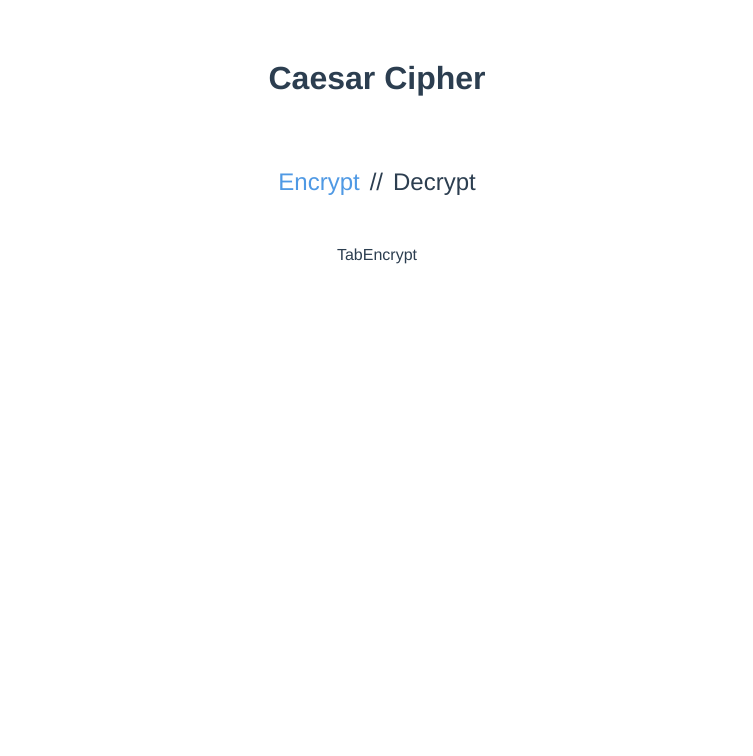
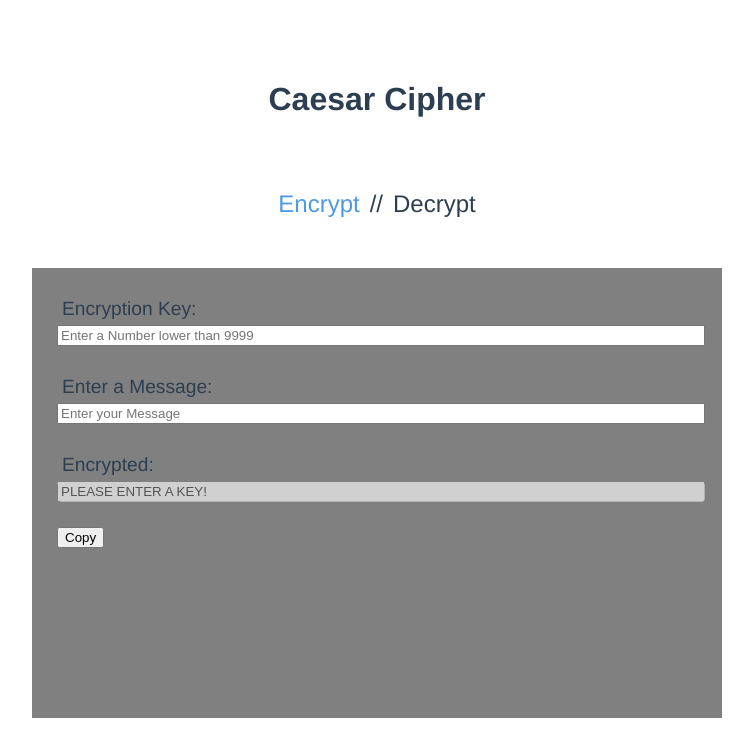
Before and after one commit to ayruun/caesar-cipher, a Vue app: page / in a window 1280 px wide. Shown: the top 756 px of the page, without its empty margins (263-1016 px from the left). Built offline with nearby package versions, Linux system fonts and the light colour scheme.

Commit message:
add encrypter

```diff
--- a/src/App.vue
+++ b/src/App.vue
@@ -52,9 +52,12 @@ export default {
 
 #app {
   font-family: "Avenir", Helvetica, Arial, sans-serif;
-  text-align: center;
   color: var(--primary);
   margin-top: 60px;
+  display: flex;
+  flex-direction: column;
+  justify-content: center;
+  align-items: center;
 }
 
 h1 {
--- a/src/components/TabEncrypt.vue
+++ b/src/components/TabEncrypt.vue
@@ -1,14 +1,73 @@
 <template>
   <div class="tab-encrypt">
-    <span>TabEncrypt</span>
+    <p class="headlines">Encryption Key:</p>
+    <input v-model="inputKey" placeholder="Enter a Number lower than 9999">
+
+    <p class="headlines">Enter a Message:</p>
+    <input v-model="inputMessage" placeholder="Enter your Message">
+
+    <p class="headlines">Encrypted:</p>
+    <input :value="encrypt(inputMessage)" disabled>
+    <input type="hidden" id="encrypted-msg" :value="encryptedMessage">
+    <button @click="copyInput">Copy</button>
   </div>
 </template>
 
 <script>
 export default {
-  name: "TabEncrypt"
+  name: "TabEncrypt",
+  data() {
+    return {
+      inputKey: "",
+      inputMessage: "",
+      encryptedMessage: ""
+    };
+  },
+  methods: {
+    encrypt(input) {
+      if (!parseInt(this.inputKey)) {
+        return "PLEASE ENTER A KEY!";
+      } else if (parseInt(this.inputKey) > 9999) {
+        return "Key has to be lower than 9999";
+      }
+
+      this.encryptedMessage = input
+        .split("")
+        .map(el => {
+          let charCode = el.charCodeAt() + parseInt(this.inputKey);
+          return String.fromCharCode(charCode);
+        })
+        .join("");
+
+      return this.encryptedMessage;
+    },
+    copyInput() {
+      let strToCopy = document.querySelector("#encrypted-msg");
+      strToCopy.setAttribute("type", "text");
+      strToCopy.select();
+      document.execCommand("copy");
+      strToCopy.setAttribute("type", "hidden");
+      window.getSelection().removeAllRanges();
+    }
+  }
 };
 </script>
 
 <style>
+.tab-encrypt {
+  height: 50vh;
+  width: 50vw;
+  background: grey;
+  padding: 25px;
+}
+
+.headlines {
+  font-size: 1.2em;
+  margin: 5px;
+}
+
+input {
+  margin-bottom: 25px;
+  width: 100%;
+}
 </style>
```
